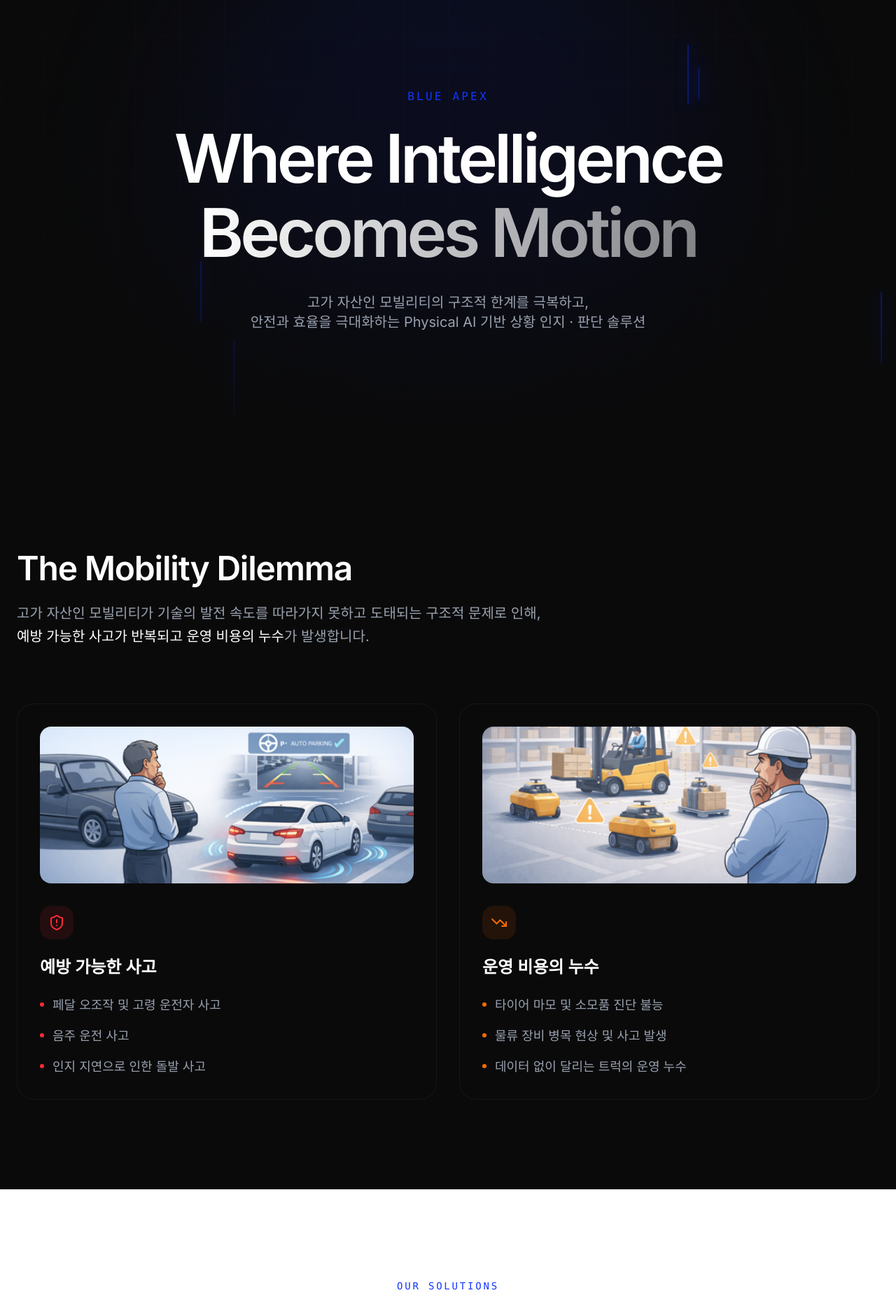
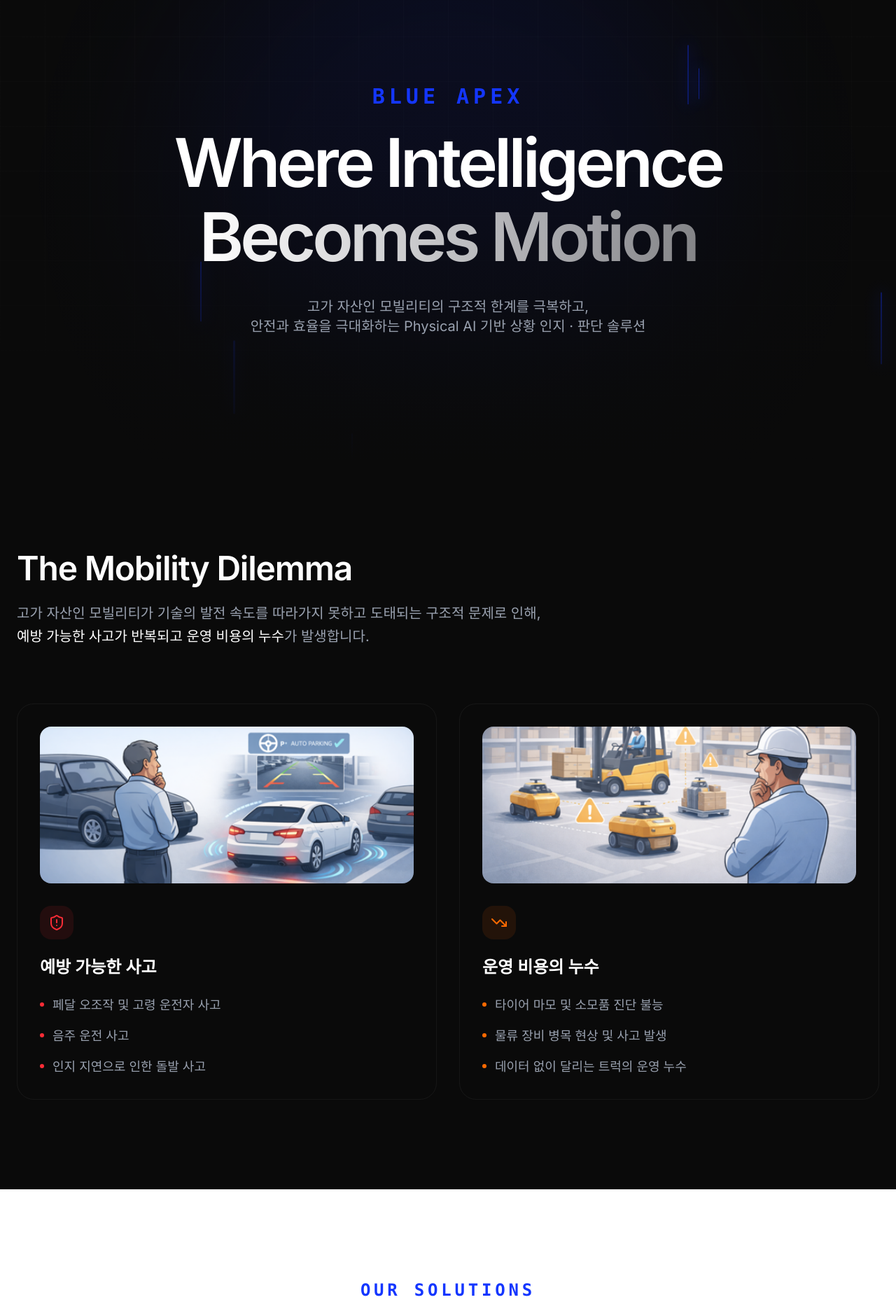
Before and after one commit to ba-nh/ba_landingpage, a React (Vite) app: page / in a window 1280 px wide. Shown: the part 140-2000 px from the top of the page at 70% size. Built offline with nearby package versions, Linux system fonts and the light colour scheme.

Commit message:
Make hero BLUE APEX and Our Solutions heading larger and bolder
Made-with: Cursor

```diff
--- a/src/App.tsx
+++ b/src/App.tsx
@@ -261,8 +261,8 @@ export default function App() {
             animate={{ opacity: 1, y: 0 }}
             transition={{ duration: 1, delay: 0.2 }}
           >
-            <h2 className="text-apex-blue font-mono text-sm md:text-base tracking-[0.2em] uppercase mb-6">
-              Blue Apex
+            <h2 className="text-apex-blue font-mono font-bold text-xl md:text-3xl tracking-[0.2em] uppercase mb-6">
+              BLUE APEX
             </h2>
             <h1 className="text-5xl md:text-7xl lg:text-8xl font-bold tracking-tighter leading-[1.1] mb-8">
               Where Intelligence <br/>
@@ -358,7 +358,7 @@ export default function App() {
       <section className="py-20 md:py-32 px-6 bg-white text-apex-dark">
         <div className="max-w-7xl mx-auto">
           <div className="text-center mb-16 md:mb-20">
-            <h2 className="text-apex-blue font-mono text-sm tracking-[0.2em] uppercase mb-4">Our Solutions</h2>
+            <h2 className="text-apex-blue font-mono font-bold text-xl md:text-2xl tracking-[0.2em] uppercase mb-4">Our Solutions</h2>
             <h3 className="text-4xl md:text-5xl font-bold tracking-tight">안전과 효율의 극대화</h3>
           </div>
 
```
